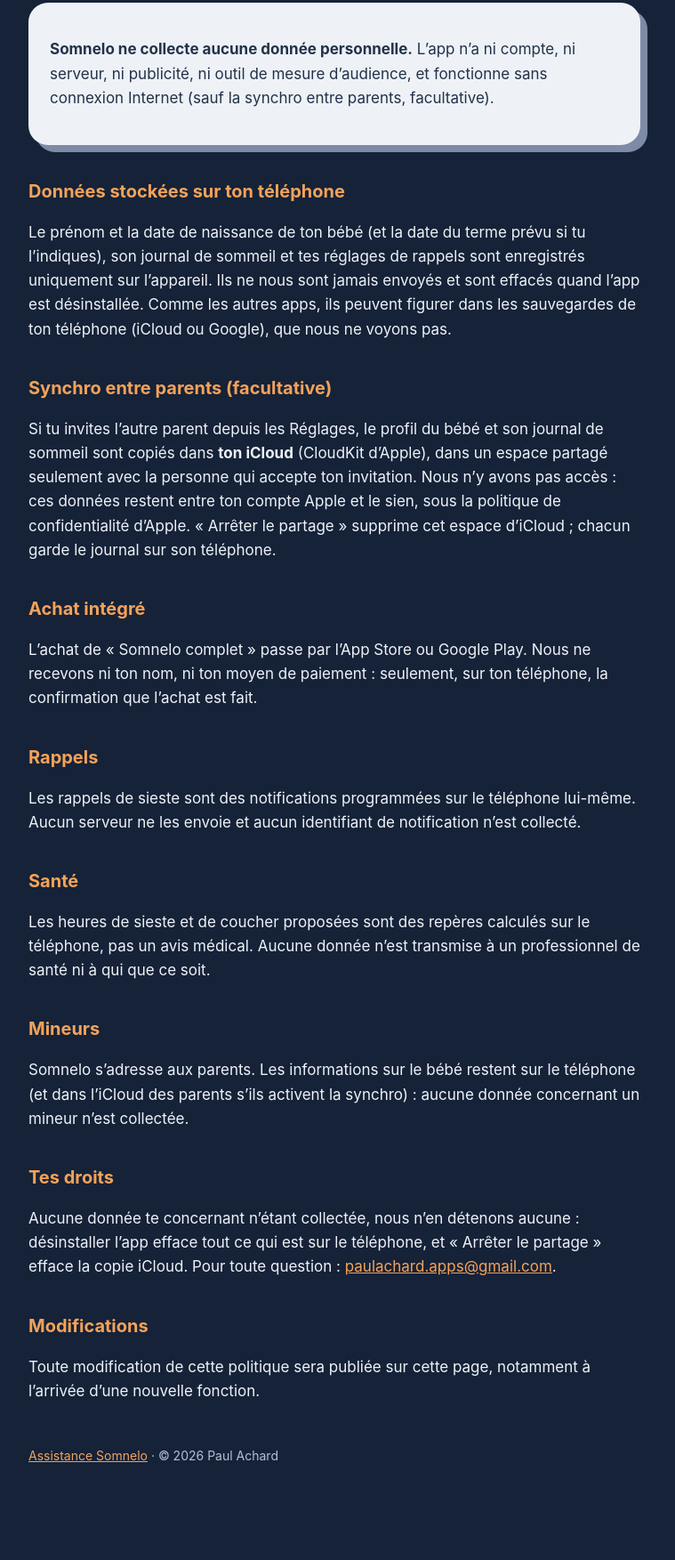
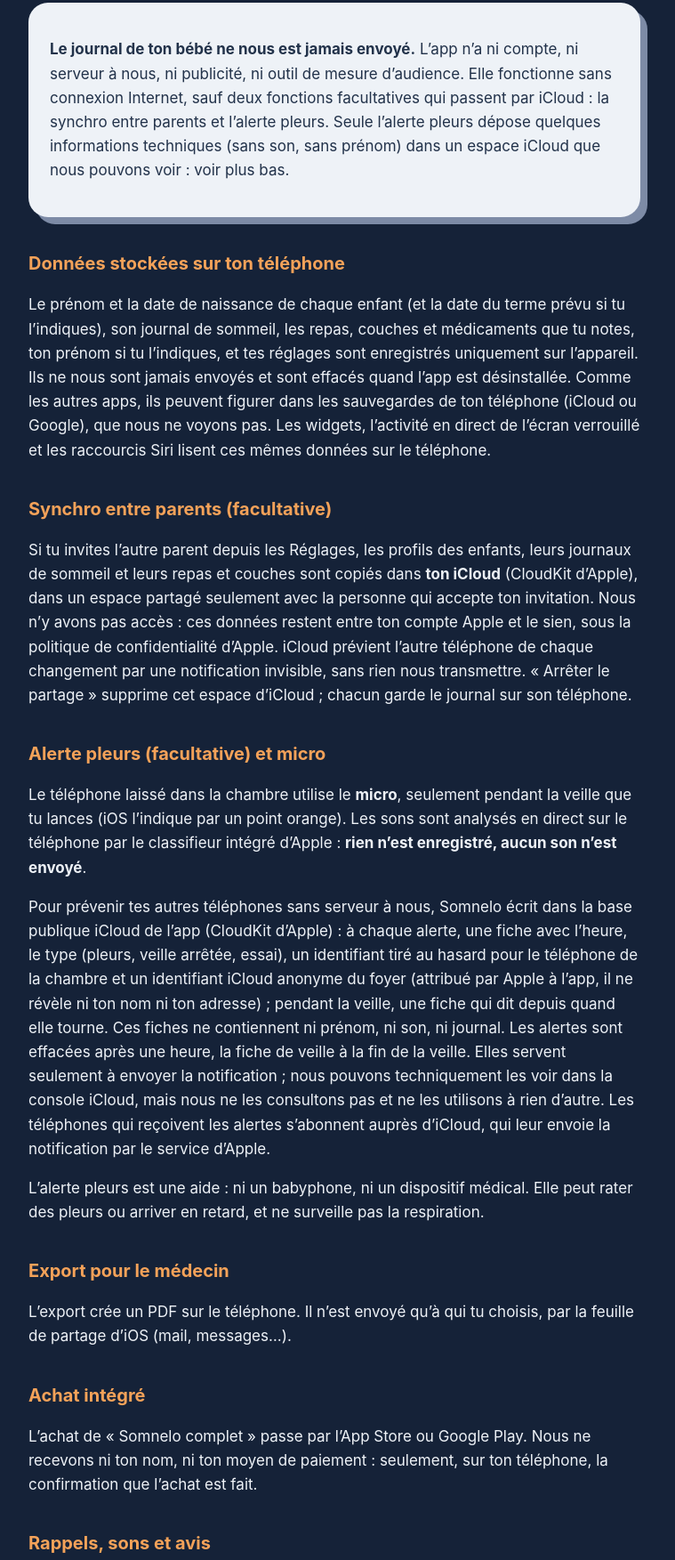
Before and after one commit to paul-achard/paul-achard.github.io, a plain HTML site: page somnelo/confidentialite.html in a window 1280 px wide. Shown: the part 355-2108 px from the top of the page at 89% size, without its empty margins (264-1023 px from the left). Before the commit the page ends 2066 px from the top, so only its background shows below. Drawn offline with Linux system fonts and the light colour scheme.

Commit message:
Somnelo : confidentialité et assistance à jour (alerte pleurs, micro, repas, export) (#10)
Claude-Session: https://claude.ai/code/session_01UzVbQHWf33WAe28pqrGfYM

Co-authored-by: Claude <noreply@anthropic.com>

```diff
--- a/somnelo/confidentialite.html
+++ b/somnelo/confidentialite.html
@@ -4,23 +4,29 @@
 <body><main>
 <span class="pill">SOMNELO</span>
 <h1>Politique de <span>confidentialité</span></h1>
-<p class="lead">Dernière mise à jour : 18 novembre 2026 (synchro entre parents et achat intégré)</p>
+<p class="lead">Dernière mise à jour : 20 novembre 2026 (alerte pleurs, repas et couches, sons, export)</p>
 <p>Somnelo est édité par Paul Achard (France). Contact : <a href="mailto:paulachard.apps@gmail.com">paulachard.apps@gmail.com</a>.</p>
-<div class="card"><p><strong>Somnelo ne collecte aucune donnée personnelle.</strong> L’app n’a ni compte, ni serveur, ni publicité, ni outil de mesure d’audience, et fonctionne sans connexion Internet (sauf la synchro entre parents, facultative).</p></div>
+<div class="card"><p><strong>Le journal de ton bébé ne nous est jamais envoyé.</strong> L’app n’a ni compte, ni serveur à nous, ni publicité, ni outil de mesure d’audience. Elle fonctionne sans connexion Internet, sauf deux fonctions facultatives qui passent par iCloud : la synchro entre parents et l’alerte pleurs. Seule l’alerte pleurs dépose quelques informations techniques (sans son, sans prénom) dans un espace iCloud que nous pouvons voir : voir plus bas.</p></div>
 <h2>Données stockées sur ton téléphone</h2>
-<p>Le prénom et la date de naissance de ton bébé (et la date du terme prévu si tu l’indiques), son journal de sommeil et tes réglages de rappels sont enregistrés uniquement sur l’appareil. Ils ne nous sont jamais envoyés et sont effacés quand l’app est désinstallée. Comme les autres apps, ils peuvent figurer dans les sauvegardes de ton téléphone (iCloud ou Google), que nous ne voyons pas.</p>
+<p>Le prénom et la date de naissance de chaque enfant (et la date du terme prévu si tu l’indiques), son journal de sommeil, les repas, couches et médicaments que tu notes, ton prénom si tu l’indiques, et tes réglages sont enregistrés uniquement sur l’appareil. Ils ne nous sont jamais envoyés et sont effacés quand l’app est désinstallée. Comme les autres apps, ils peuvent figurer dans les sauvegardes de ton téléphone (iCloud ou Google), que nous ne voyons pas. Les widgets, l’activité en direct de l’écran verrouillé et les raccourcis Siri lisent ces mêmes données sur le téléphone.</p>
 <h2>Synchro entre parents (facultative)</h2>
-<p>Si tu invites l’autre parent depuis les Réglages, le profil du bébé et son journal de sommeil sont copiés dans <strong>ton iCloud</strong> (CloudKit d’Apple), dans un espace partagé seulement avec la personne qui accepte ton invitation. Nous n’y avons pas accès : ces données restent entre ton compte Apple et le sien, sous la politique de confidentialité d’Apple. « Arrêter le partage » supprime cet espace d’iCloud ; chacun garde le journal sur son téléphone.</p>
+<p>Si tu invites l’autre parent depuis les Réglages, les profils des enfants, leurs journaux de sommeil et leurs repas et couches sont copiés dans <strong>ton iCloud</strong> (CloudKit d’Apple), dans un espace partagé seulement avec la personne qui accepte ton invitation. Nous n’y avons pas accès : ces données restent entre ton compte Apple et le sien, sous la politique de confidentialité d’Apple. iCloud prévient l’autre téléphone de chaque changement par une notification invisible, sans rien nous transmettre. « Arrêter le partage » supprime cet espace d’iCloud ; chacun garde le journal sur son téléphone.</p>
+<h2>Alerte pleurs (facultative) et micro</h2>
+<p>Le téléphone laissé dans la chambre utilise le <strong>micro</strong>, seulement pendant la veille que tu lances (iOS l’indique par un point orange). Les sons sont analysés en direct sur le téléphone par le classifieur intégré d’Apple : <strong>rien n’est enregistré, aucun son n’est envoyé</strong>.</p>
+<p>Pour prévenir tes autres téléphones sans serveur à nous, Somnelo écrit dans la base publique iCloud de l’app (CloudKit d’Apple) : à chaque alerte, une fiche avec l’heure, le type (pleurs, veille arrêtée, essai), un identifiant tiré au hasard pour le téléphone de la chambre et un identifiant iCloud anonyme du foyer (attribué par Apple à l’app, il ne révèle ni ton nom ni ton adresse) ; pendant la veille, une fiche qui dit depuis quand elle tourne. Ces fiches ne contiennent ni prénom, ni son, ni journal. Les alertes sont effacées après une heure, la fiche de veille à la fin de la veille. Elles servent seulement à envoyer la notification ; nous pouvons techniquement les voir dans la console iCloud, mais nous ne les consultons pas et ne les utilisons à rien d’autre. Les téléphones qui reçoivent les alertes s’abonnent auprès d’iCloud, qui leur envoie la notification par le service d’Apple.</p>
+<p>L’alerte pleurs est une aide : ni un babyphone, ni un dispositif médical. Elle peut rater des pleurs ou arriver en retard, et ne surveille pas la respiration.</p>
+<h2>Export pour le médecin</h2>
+<p>L’export crée un PDF sur le téléphone. Il n’est envoyé qu’à qui tu choisis, par la feuille de partage d’iOS (mail, messages…).</p>
 <h2>Achat intégré</h2>
 <p>L’achat de « Somnelo complet » passe par l’App Store ou Google Play. Nous ne recevons ni ton nom, ni ton moyen de paiement : seulement, sur ton téléphone, la confirmation que l’achat est fait.</p>
-<h2>Rappels</h2>
-<p>Les rappels de sieste sont des notifications programmées sur le téléphone lui-même. Aucun serveur ne les envoie et aucun identifiant de notification n’est collecté.</p>
+<h2>Rappels, sons et avis</h2>
+<p>Les rappels de sieste sont des notifications programmées sur le téléphone lui-même. Les sons pour endormir sont générés par le téléphone, sans rien télécharger. La demande d’avis passe par la fenêtre de l’App Store ; « Envoyer une suggestion » ouvre ton app de mail.</p>
 <h2>Santé</h2>
-<p>Les heures de sieste et de coucher proposées sont des repères calculés sur le téléphone, pas un avis médical. Aucune donnée n’est transmise à un professionnel de santé ni à qui que ce soit.</p>
+<p>Les heures de sieste et de coucher proposées, les analyses et les conseils sont des repères calculés sur le téléphone, pas un avis médical. Aucune donnée n’est transmise à un professionnel de santé, sauf l’export que tu envoies toi-même.</p>
 <h2>Mineurs</h2>
-<p>Somnelo s’adresse aux parents. Les informations sur le bébé restent sur le téléphone (et dans l’iCloud des parents s’ils activent la synchro) : aucune donnée concernant un mineur n’est collectée.</p>
+<p>Somnelo s’adresse aux parents. Les informations sur l’enfant restent sur le téléphone (et dans l’iCloud des parents s’ils activent la synchro) : nous ne recevons aucune donnée concernant un mineur.</p>
 <h2>Tes droits</h2>
-<p>Aucune donnée te concernant n’étant collectée, nous n’en détenons aucune : désinstaller l’app efface tout ce qui est sur le téléphone, et « Arrêter le partage » efface la copie iCloud. Pour toute question : <a href="mailto:paulachard.apps@gmail.com">paulachard.apps@gmail.com</a>.</p>
+<p>Nous ne détenons rien qui permette de t’identifier : désinstaller l’app efface tout ce qui est sur le téléphone, « Arrêter le partage » efface la copie iCloud, et les fiches de l’alerte pleurs s’effacent d’elles-mêmes. Pour toute question ou demande : <a href="mailto:paulachard.apps@gmail.com">paulachard.apps@gmail.com</a>.</p>
 <h2>Modifications</h2>
 <p>Toute modification de cette politique sera publiée sur cette page, notamment à l’arrivée d’une nouvelle fonction.</p>
 <footer><a href="./">Assistance Somnelo</a> · © 2026 Paul Achard</footer>
```
Also changed, not shown: somnelo/index.html (+9 -6 lines).
